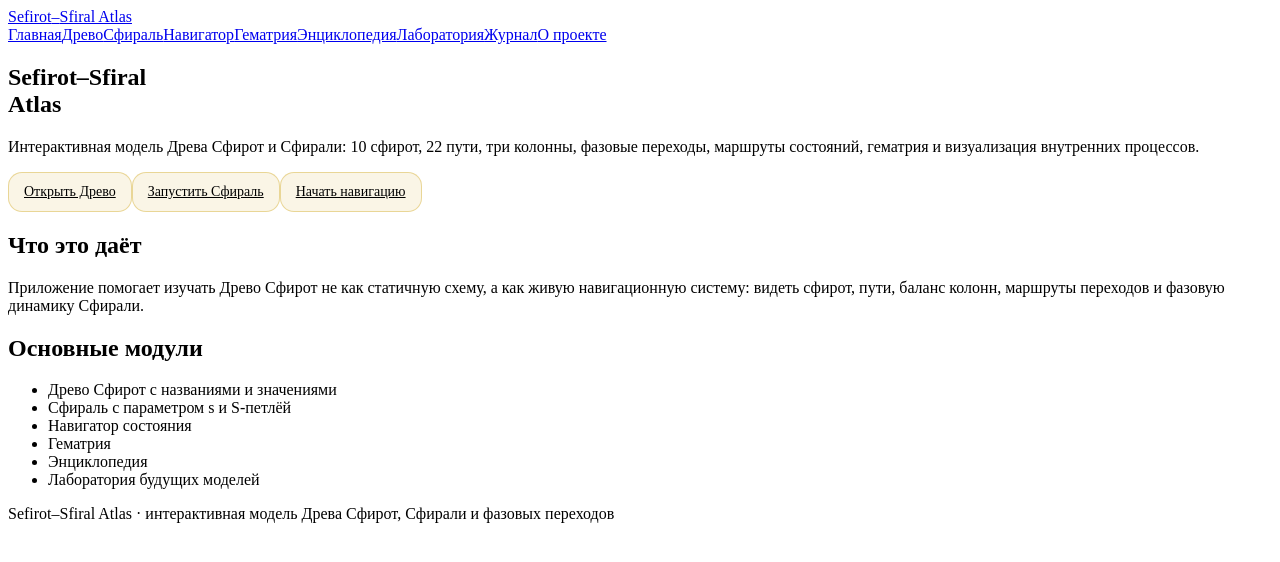
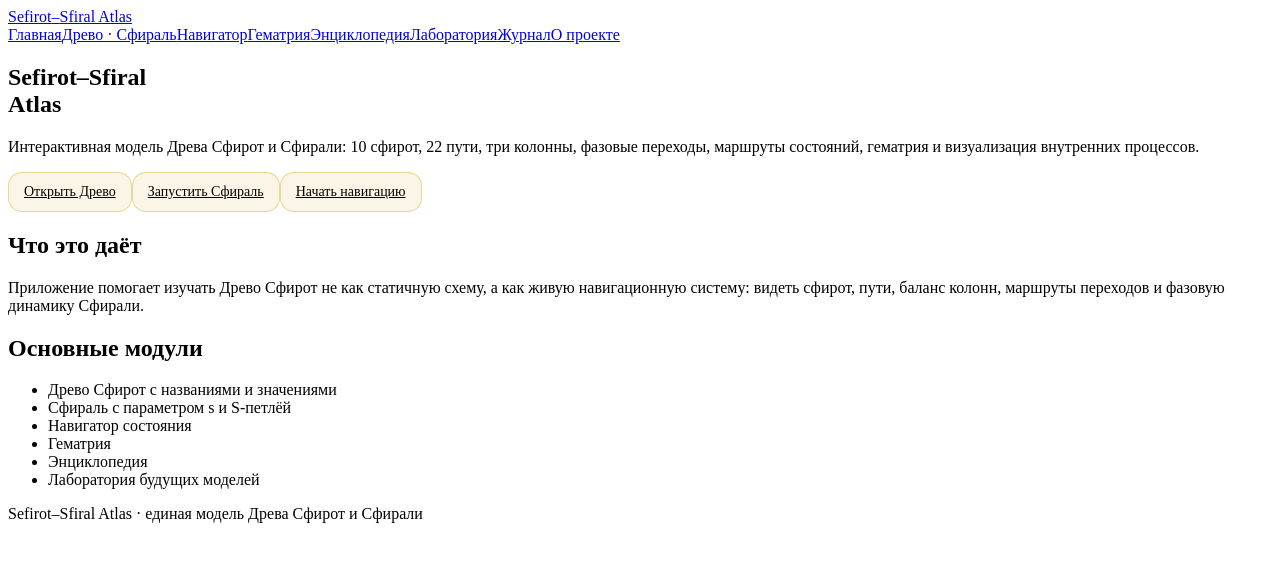
Before and after one commit to Nigrasab/sefirot-sfiral-atlas, a React (Vite) app: page / in a window 1280 px wide. Shown: the top 562 px of the page. Built offline with nearby package versions, Linux system fonts and the light colour scheme.

Commit message:
Update Layout.tsx

```diff
--- a/src/components/Layout.tsx
+++ b/src/components/Layout.tsx
@@ -2,8 +2,7 @@ import { NavLink, Outlet } from 'react-router-dom';
 
 const links = [
   { to: '/', label: 'Главная' },
-  { to: '/tree', label: 'Древо' },
-  { to: '/sfiral', label: 'Сфираль' },
+  { to: '/tree', label: 'Древо · Сфираль' },
   { to: '/navigator', label: 'Навигатор' },
   { to: '/gematria', label: 'Гематрия' },
   { to: '/encyclopedia', label: 'Энциклопедия' },
@@ -41,7 +40,7 @@ export default function Layout() {
       </main>
 
       <footer className="footer">
-        Sefirot–Sfiral Atlas · интерактивная модель Древа Сфирот, Сфирали и фазовых переходов
+        Sefirot–Sfiral Atlas · единая модель Древа Сфирот и Сфирали
       </footer>
     </div>
   );
```
